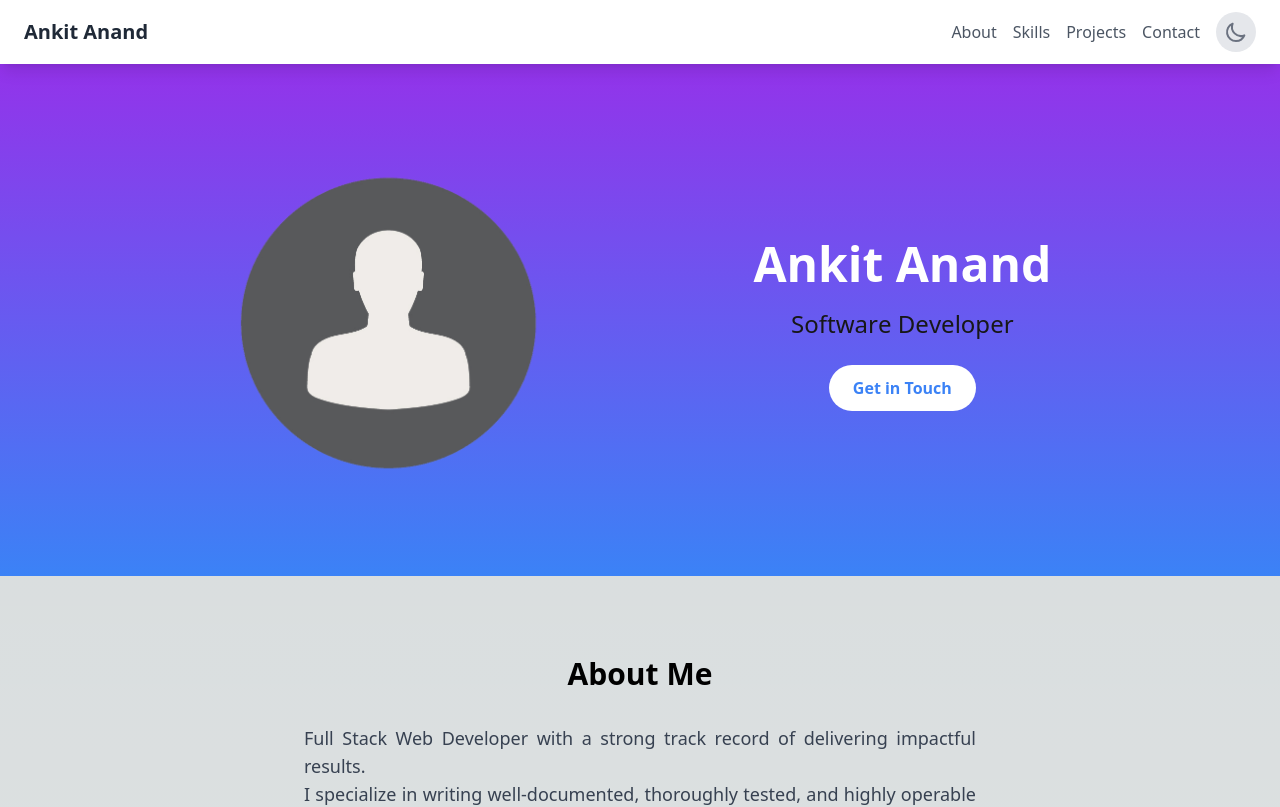
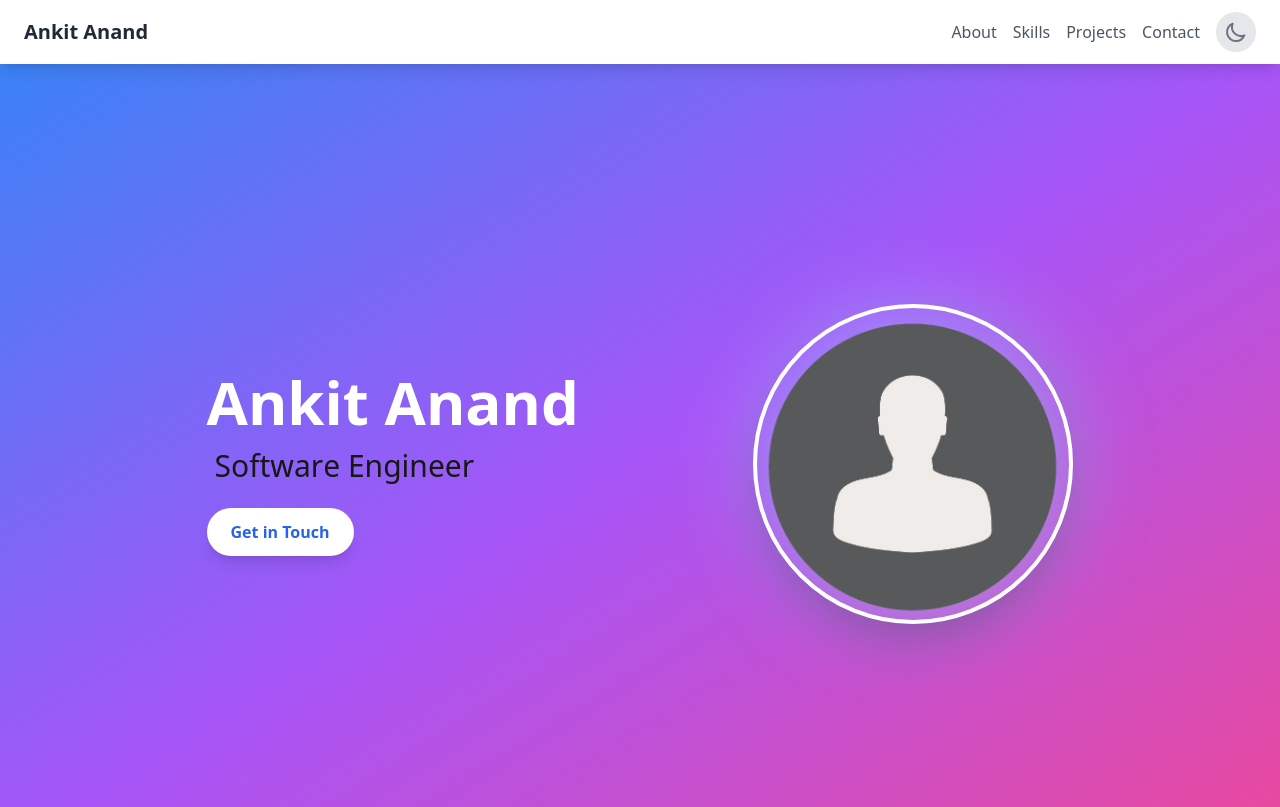
Before and after one commit to ankitanand1974/ankit-portfolio, a Next.js app: page / in a window 1280 px wide. Shown: the top 807 px of the page. Built offline with nearby package versions, Linux system fonts and the light colour scheme.

Commit message:
hero section fixed

```diff
--- a/src/components/Hero.js
+++ b/src/components/Hero.js
@@ -1,22 +1,39 @@
+import React from "react";
 import { FlipWords } from "./ui/flip-words";
+
 export default function Hero() {
-  const words = ["Full Stack Web Developer", "Software Developer"];
+  const words = ["Full Stack Web Developer", "Software Engineer"];
+
   return (
-    <div className="bg-gradient-to-t from-blue-500 to-purple-600 text-white dark:from-black dark:to-indigo-900">
-      <div className="container mx-auto px-6 py-24 text-center flex justify-evenly ">
-        <img src="/profilepic.png" alt="." className="rounded-full w-80 h-80" />
-
-        <div className="flex-col justify-center py-20">
-          <h1 className="text-5xl font-bold mb-5">Ankit Anand</h1>
-          <div className="text-2xl mb-9">
-            <FlipWords words={words} /> <br />
+    <div className="bg-gradient-to-br from-blue-500 via-purple-500 to-pink-500 dark:from-gray-900 dark:via-indigo-900 dark:to-purple-900 text-white min-h-screen flex items-center">
+      <div className="container mx-auto px-20 py-12 sm:py-24">
+        <div className="flex flex-col lg:flex-row items-center justify-evenly">
+          <div className="mb-8 lg:mb-0 lg:mr-12 order-2 lg:order-1">
+            <h1 className="text-4xl sm:text-5xl lg:text-6xl font-bold mb-4 text-center lg:text-left">
+              Ankit Anand
+            </h1>
+            <div className="text-xl sm:text-2xl lg:text-3xl mb-6 text-center lg:text-left">
+              <FlipWords words={words} />
+            </div>
+            <div className="flex justify-center lg:justify-start">
+              <a
+                href="#contact"
+                className="bg-white text-blue-600 dark:bg-gray-800 dark:text-blue-300 px-6 py-3 rounded-full font-semibold hover:bg-blue-100 dark:hover:bg-gray-700 transition duration-300 transform hover:scale-105 shadow-lg"
+              >
+                Get in Touch
+              </a>
+            </div>
           </div>
-          <a
-            href="#contact"
-            className="bg-white text-blue-500 dark:bg-gray-800 dark:text-blue-300 px-6 py-3 rounded-full font-semibold hover:bg-blue-100 dark:hover:bg-gray-700 transition duration-300"
-          >
-            Get in Touch
-          </a>
+          <div className="order-1 lg:order-2 mb-8 lg:mb-0">
+            <div className="relative">
+              <div className="absolute inset-0 bg-blue-300 dark:bg-blue-700 rounded-full blur-2xl opacity-50 animate-pulse"></div>
+              <img
+                src="/profilepic.png"
+                alt="Ankit Anand"
+                className="rounded-full w-64 h-64 sm:w-80 sm:h-80 object-cover border-4 border-white dark:border-gray-800 shadow-2xl relative z-10"
+              />
+            </div>
+          </div>
         </div>
       </div>
     </div>
```
